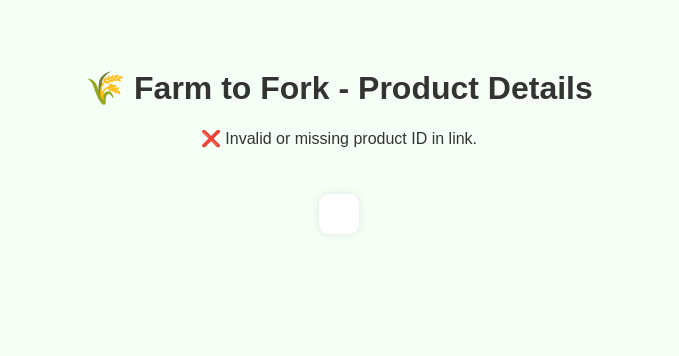
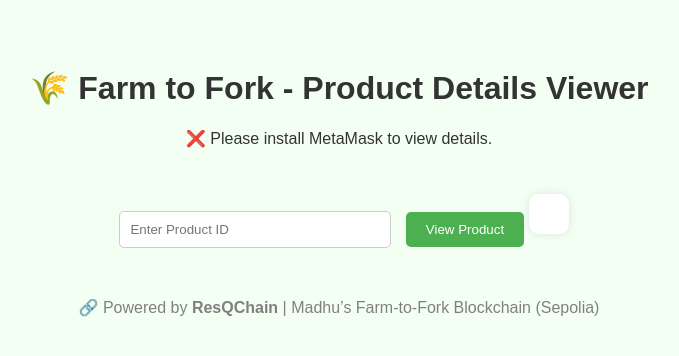
Before and after one commit to mitha522/FarmToFork, a plain HTML site: page view.html in a window 1280 px wide. Shown: the whole page, without its empty margins (301-980 px from the left). Drawn offline with Linux system fonts and the light colour scheme.

Commit message:
Update view.html

```diff
--- a/view.html
+++ b/view.html
@@ -1,20 +1,39 @@
 <!DOCTYPE html>
-<html>
+<html lang="en">
 <head>
-  <title>View Product | Farm to Fork</title>
+  <meta charset="UTF-8">
+  <title>🌾 Farm to Fork - Product Viewer</title>
   <script src="https://cdn.jsdelivr.net/npm/web3@1.10.0/dist/web3.min.js"></script>
   <style>
     body {
       font-family: Arial, sans-serif;
-      background: #f6fff6;
-      color: #333;
+      background: #f4fff4;
       text-align: center;
       padding: 40px;
+      color: #333;
+    }
+    input {
+      padding: 10px;
+      width: 250px;
+      margin: 10px;
+      border: 1px solid #ccc;
+      border-radius: 5px;
+    }
+    button {
+      background-color: #4CAF50;
+      color: white;
+      border: none;
+      padding: 10px 20px;
+      border-radius: 5px;
+      cursor: pointer;
+    }
+    button:hover {
+      background-color: #45a049;
     }
     #result {
       margin-top: 30px;
+      background: #fff;
       padding: 20px;
-      background: #fff;
       border-radius: 10px;
       box-shadow: 0 0 10px rgba(0,0,0,0.1);
       display: inline-block;
@@ -23,13 +42,21 @@
   </style>
 </head>
 <body>
-  <h1>🌾 Farm to Fork - Product Details</h1>
-  <p id="status">⏳ Connecting to blockchain...</p>
+  <h1>🌾 Farm to Fork - Product Details Viewer</h1>
+  <p id="status">🔗 Connect MetaMask to fetch data</p>
+
+  <!-- Input to Enter Product ID -->
+  <input type="number" id="productIdInput" placeholder="Enter Product ID">
+  <button id="fetchBtn">View Product</button>
+
   <div id="result"></div>
 
+  <p style="margin-top:40px; color:gray;">
+    🔗 Powered by <b>ResQChain</b> | Madhu’s Farm-to-Fork Blockchain (Sepolia)
+  </p>
+
   <script>
-    const contractAddress = "0xf69871d0A6e217E4459585c6c5c8BBdd1Ed41b86";
-
+    const contractAddress = "0xf69871d0A6e217E4459585c6c5c8BBdd1Ed41b86"; // ✅ your deployed contract
     const contractABI = [
       {
         "inputs": [{"internalType":"uint256","name":"_id","type":"uint256"}],
@@ -48,27 +75,29 @@
       }
     ];
 
-    async function loadProduct() {
-      const urlParams = new URLSearchParams(window.location.search);
-      const id = urlParams.get("id");
-      if (!id) {
-        document.getElementById("status").innerText = "❌ Invalid or missing product ID in link.";
-        return;
-      }
+    let web3, contract;
 
+    async function init() {
       if (typeof window.ethereum === "undefined") {
         document.getElementById("status").innerText = "❌ Please install MetaMask to view details.";
         return;
       }
 
+      await window.ethereum.request({ method: "eth_requestAccounts" });
+      web3 = new Web3(window.ethereum);
+      contract = new web3.eth.Contract(contractABI, contractAddress);
+      document.getElementById("status").innerText = "✅ Connected to Blockchain (Sepolia)";
+    }
+
+    async function fetchProduct() {
+      const id = document.getElementById("productIdInput").value;
+      if (!id) {
+        alert("Please enter a Product ID!");
+        return;
+      }
+
       try {
-        await window.ethereum.request({ method: "eth_requestAccounts" });
-        const web3 = new Web3(window.ethereum);
-        const contract = new web3.eth.Contract(contractABI, contractAddress);
-
         const data = await contract.methods.getItem(id).call();
-        document.getElementById("status").innerText = "✅ Product Found!";
-
         document.getElementById("result").innerHTML = `
           <h3>📦 Product ID: ${data.id}</h3>
           <p><b>🧺 Name:</b> ${data.name}</p>
@@ -80,11 +109,13 @@
         `;
       } catch (err) {
         console.error(err);
-        document.getElementById("status").innerText = "❌ Product not found or blockchain not connected.";
+        document.getElementById("result").innerHTML = "❌ Product not found or blockchain not connected.";
       }
     }
 
-    loadProduct();
+    document.getElementById("fetchBtn").addEventListener("click", fetchProduct);
+
+    init();
   </script>
 </body>
 </html>
```
